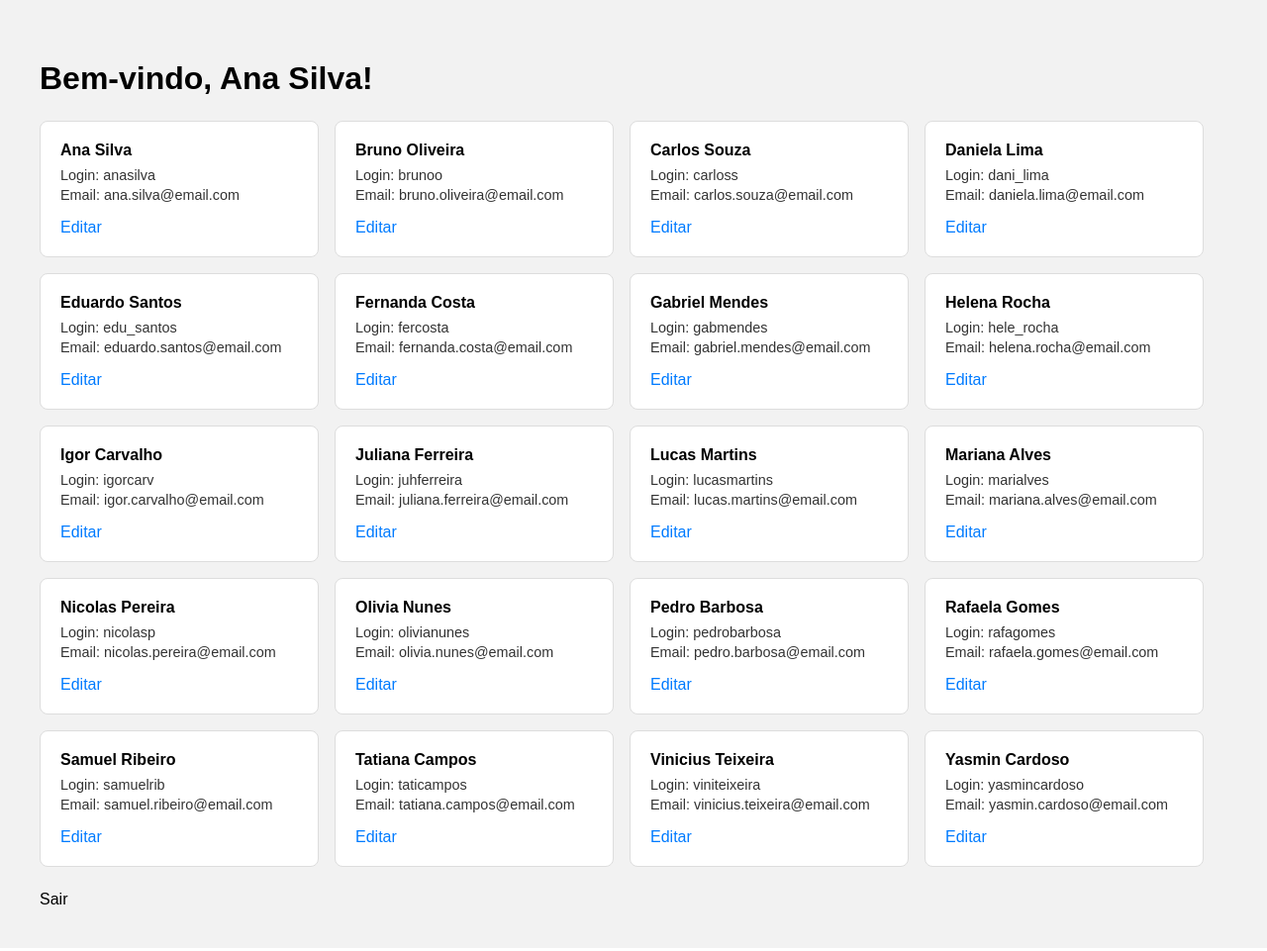
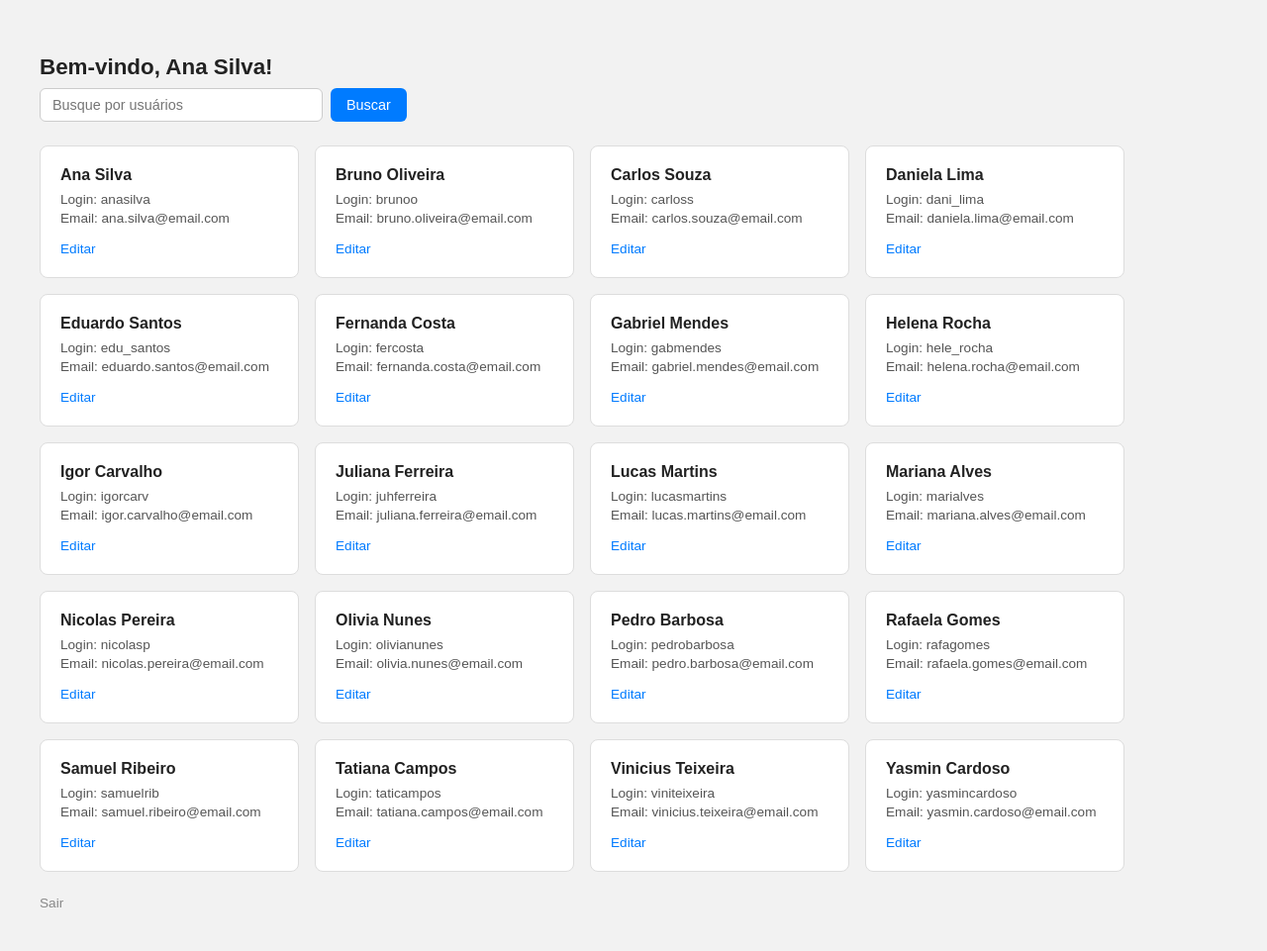
Before and after one commit to nicolas-vmaria/conexao-com-banco-de-dados-em-php, a PHP site: page /home.php in a window 1280 px wide. Shown: the whole page at 99% size. Run offline with PHP 8.4, Linux system fonts and the light colour scheme; a user stored in the database is signed in; data comes from the database, SQL or seed files in the repository; both versions use the stored data as it was after the commit.

Commit message:
Busca por usuarios dinamico

```diff
--- a/cadastroUsuario/conexao.php
+++ b/cadastroUsuario/conexao.php
@@ -3,7 +3,7 @@ $host = "localhost";
 $dbname = "aulaphp";
 $usuario = "root";
 $senha = "";
-$port = 3406;
+$port = 3306;
     /*
     PDO - É uma camada de acesso a banco de dados que permite conectar qualquer banco de dados com a mesma sintaxe
     */
--- a/cadastroUsuario/css/home.css
+++ b/cadastroUsuario/css/home.css
@@ -5,7 +5,42 @@ body {
 }
 
 h1 {
+    margin-bottom: 8px;
+    font-size: 1.4rem;
+    color: #222;
+}
+
+form {
+    display: flex;
+    gap: 8px;
     margin-bottom: 24px;
+}
+
+input[type="text"] {
+    padding: 8px 12px;
+    border: 1px solid #ccc;
+    border-radius: 6px;
+    font-size: 0.9rem;
+    width: 260px;
+    outline: none;
+}
+
+input[type="text"]:focus {
+    border-color: #007BFF;
+}
+
+button[type="submit"] {
+    padding: 8px 16px;
+    background: #007BFF;
+    color: #fff;
+    border: none;
+    border-radius: 6px;
+    font-size: 0.9rem;
+    cursor: pointer;
+}
+
+button[type="submit"]:hover {
+    background: #0062cc;
 }
 
 .grid {
@@ -19,31 +54,42 @@ body {
     border: 1px solid #ddd;
     border-radius: 8px;
     padding: 20px;
-            width: 240px;
-        }
-
-        .card p {
-            margin: 4px 0;
-            font-size: 0.9rem;
-            color: #333;
+    width: 220px;
 }
 
 .card strong {
     display: block;
     font-size: 1rem;
     margin-bottom: 8px;
+    color: #222;
+}
+
+.card p {
+    margin: 4px 0;
+    font-size: 0.85rem;
+    color: #555;
 }
 
 .card a {
     display: inline-block;
     margin-top: 12px;
+    font-size: 0.85rem;
     color: #007BFF;
     text-decoration: none;
 }
 
-        .btnExit{
+.card a:hover {
+    text-decoration: underline;
+}
+
+.btnExit {
     display: inline-block;
     margin-top: 24px;
-            color: rgb(0, 0, 0);
+    font-size: 0.85rem;
+    color: #888;
     text-decoration: none;
 }
+
+.btnExit:hover {
+    color: #333;
+}
--- a/cadastroUsuario/home.php
+++ b/cadastroUsuario/home.php
@@ -1,23 +1,33 @@
 <?php
-
     session_start();
-    if(!isset ($_SESSION["logado"]) ){
+    if(!isset($_SESSION["logado"])){
         header("Location: cadastro.html");
         exit;
     }
     require_once "verifSessao.php";
     require_once("conexao.php");
 
+    $busca = $_GET["busca"] ?? "";
+
     try{
+        if($busca !== ""){
+            $sql = "SELECT * FROM tb_usuario
+                    WHERE nm_usuario LIKE :busca
+                    OR nm_login LIKE :busca
+                    OR ds_email LIKE :busca";
+            $stmt = $pdo->prepare($sql);
+            $stmt->execute([":busca" => "%$busca%"]);
+        } else {
             $sql = "SELECT * FROM tb_usuario";
             $stmt = $pdo->prepare($sql);
             $stmt->execute();
+        }
+
         $usuarios = $stmt->fetchAll(PDO::FETCH_ASSOC);
+
     } catch(PDOException $e){
         echo "Erro ao buscar usuários: " . $e->getMessage();
     }
-
-
 ?>
 
 <!DOCTYPE html>
@@ -32,7 +42,24 @@
 
     <h1>Bem-vindo, <?= htmlspecialchars($_SESSION["usuario"]) ?>!</h1>
 
+    <form method="GET" action="">
+        <input
+            type="text"
+            name="busca"
+            placeholder="Busque por usuários"
+            value="<?= htmlspecialchars($busca) ?>"
+        >
+        <button type="submit">Buscar</button>
+    </form>
+
+    <?php if($busca !== ""): ?>
+        <p>Resultados para: <strong><?= htmlspecialchars($busca) ?></strong></p>
+    <?php endif; ?>
+
     <div class="grid">
+        <?php if(empty($usuarios)): ?>
+            <p>Nenhum usuário encontrado.</p>
+        <?php else: ?>
             <?php foreach ($usuarios as $u): ?>
                 <div class="card">
                     <strong><?= htmlspecialchars($u["nm_usuario"]) ?></strong>
@@ -41,6 +68,7 @@
                     <a href="./editar.php?id=<?= $u["id"] ?>">Editar</a>
                 </div>
             <?php endforeach; ?>
+        <?php endif; ?>
     </div>
 
     <a href="./sair.php" class="btnExit">Sair</a>
--- a/cadastroUsuario/verifSessao.php
+++ b/cadastroUsuario/verifSessao.php
@@ -1,6 +1,6 @@
 <?php
 
-$tempoLimite = 10;
+$tempoLimite = 300;
 
 if (!isset($_SESSION['logado'])) {
     header('Location: login.html');
```
Also changed, not shown: cadastroUsuario/banco.sql (+23 -1 lines). Lines whose indentation alone changed are shown as unchanged.
